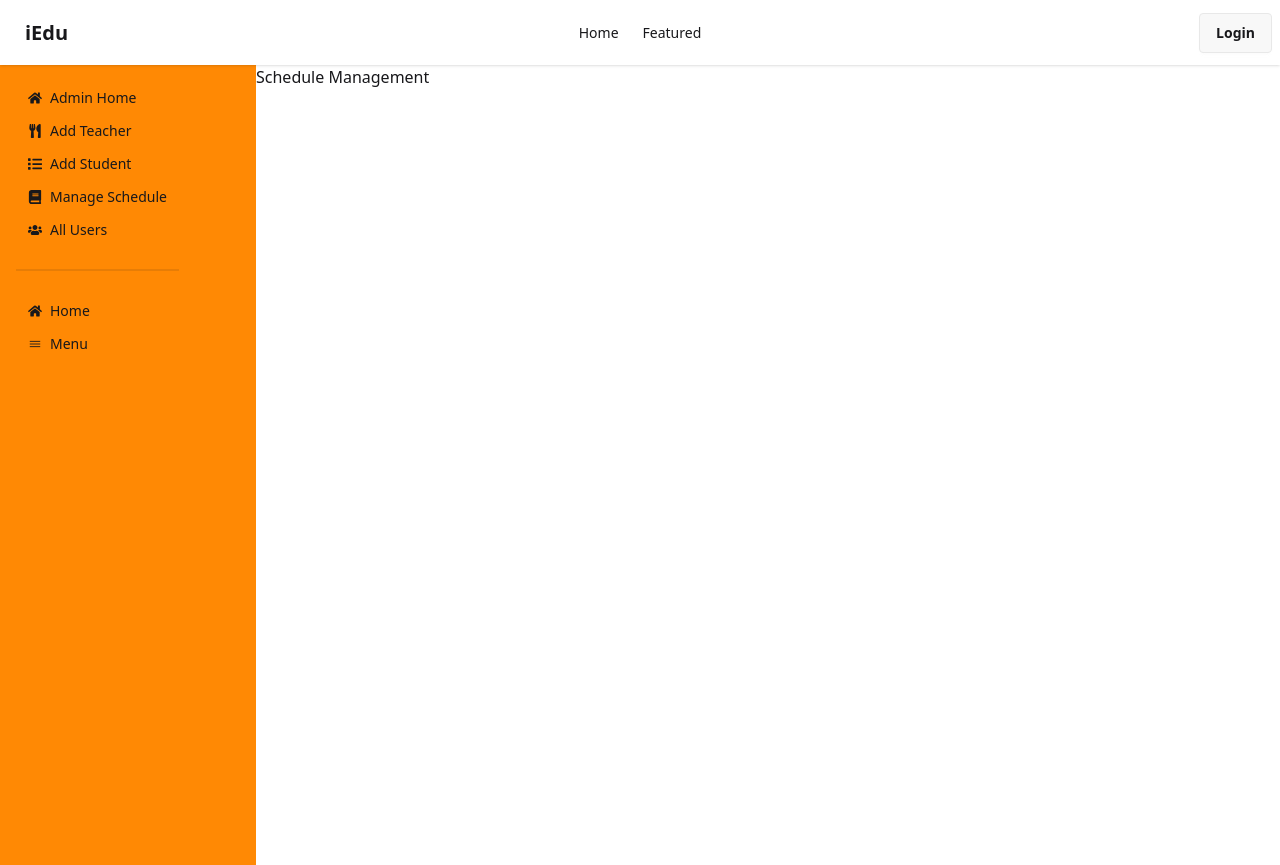
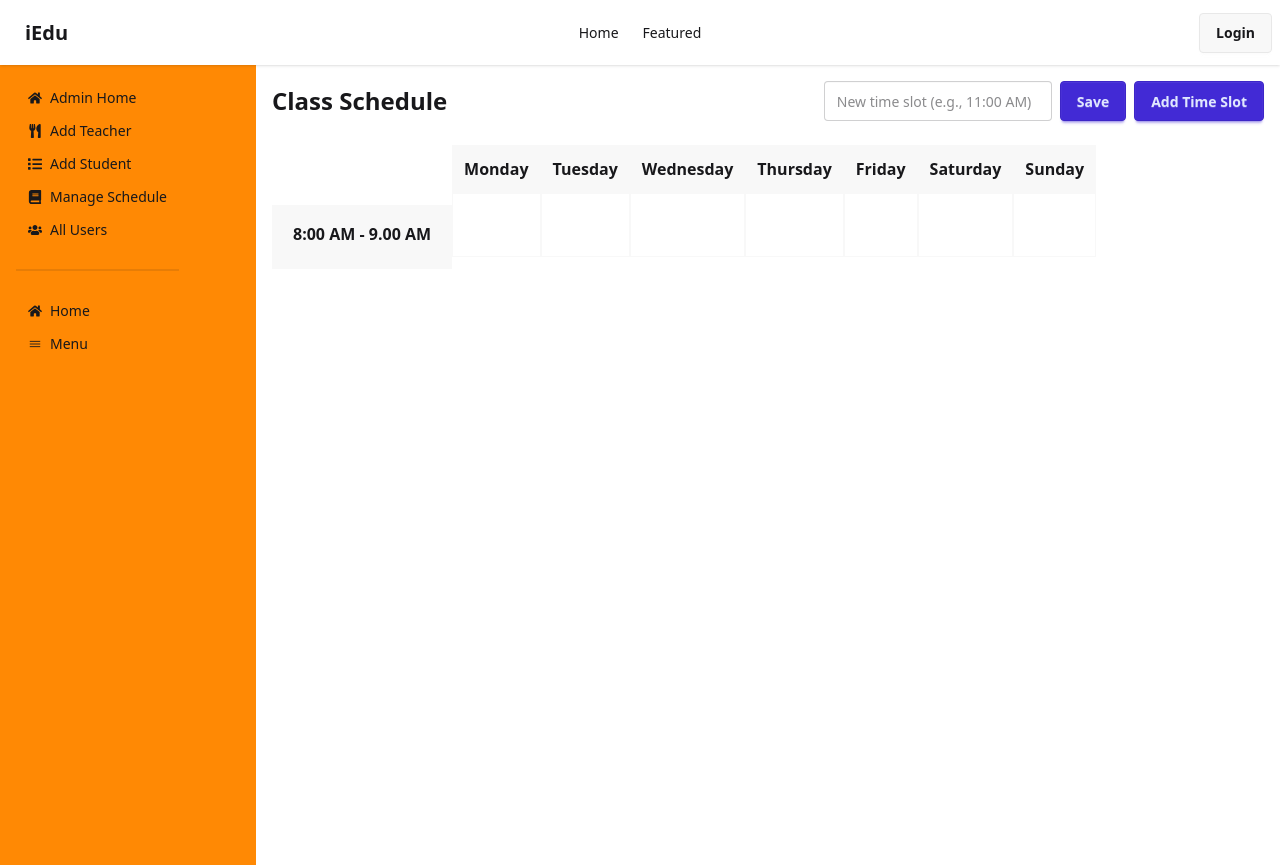
Before and after one commit to NAIM2046/JU_IIT_SAMS, a React (Vite) app in the folder Frontend/: page /adminDashboard/manageschedule in a window 1280 px wide. Built offline with nearby package versions, Linux system fonts and the light colour scheme.

Commit message:
schedule section added

```diff
--- a/Frontend/package.json
+++ b/Frontend/package.json
@@ -12,11 +12,13 @@
   "dependencies": {
     "@tailwindcss/vite": "^4.1.4",
     "axios": "^1.8.4",
+    "date-fns": "^4.1.0",
     "react": "^19.0.0",
     "react-dom": "^19.0.0",
     "react-icons": "^5.5.0",
     "react-router-dom": "^7.4.1",
-    "tailwindcss": "^4.1.4"
+    "tailwindcss": "^4.1.4",
+    "zustand": "^5.0.3"
   },
   "devDependencies": {
     "@eslint/js": "^9.21.0",
@@ -28,6 +30,8 @@
     "eslint-plugin-react-hooks": "^5.1.0",
     "eslint-plugin-react-refresh": "^0.4.19",
     "globals": "^15.15.0",
+    "prettier": "^3.5.3",
+    "prettier-plugin-tailwindcss": "^0.6.11",
     "vite": "^6.2.0"
   }
 }
--- /dev/null
+++ b/Frontend/src/Components/AdminDashboard/Schedule/DayColumn.jsx
@@ -0,0 +1,32 @@
+import { useState } from "react";
+import { useScheduleStore } from "../../AdminDashboard/stores/scheduleStore";
+import TimeSlot from "./TimeSlot";
+import EditModal from "./EditModal";
+
+export default function DayColumn({ day }) {
+    const { timeSlots } = useScheduleStore();
+    const [editingCell, setEditingCell] = useState(null);
+
+    return (
+      <div className="flex flex-col">
+        <div className="p-3 bg-base-200 font-bold text-center sticky top-0 z-10">
+          {day}
+        </div>
+        {timeSlots.map((timeSlot) => (
+          <TimeSlot
+            key={timeSlot}
+            day={day}
+            timeSlot={timeSlot}
+            onEdit={(d, t) => setEditingCell({ day: d, timeSlot: t })}
+          />
+        ))}
+        {editingCell && (
+          <EditModal
+            day={editingCell.day}
+            timeSlot={editingCell.timeSlot}
+            onClose={() => setEditingCell(null)}
+          />
+        )}
+      </div>
+    );
+  }
--- /dev/null
+++ b/Frontend/src/Components/AdminDashboard/Schedule/EditModal.jsx
@@ -0,0 +1,73 @@
+import { useState } from "react";
+import { useScheduleStore } from "../stores/scheduleStore";
+
+export default function EditModal({ day, timeSlot, onClose }) {
+    const { schedule, updateCell } = useScheduleStore();
+    const [formData, setFormData] = useState(
+      schedule[day]?.[timeSlot] || { teacher: '', room: '', subject: '' }
+    );
+
+    const handleSave = () => {
+      updateCell(day, timeSlot, formData);
+      onClose();
+    };
+
+    return (
+      <dialog open className="modal modal-bottom sm:modal-middle">
+        <div className="modal-box">
+          <h3 className="font-bold text-lg">
+            {day} - {timeSlot}
+          </h3>
+          <div className="space-y-4 py-4">
+            <label className="form-control">
+              <div className="label">
+                <span className="label-text">Teacher</span>
+              </div>
+              <input
+                type="text"
+                className="input input-bordered"
+                value={formData.teacher}
+                onChange={(e) =>
+                  setFormData({ ...formData, teacher: e.target.value })
+                }
+              />
+            </label>
+            <label className="form-control">
+              <div className="label">
+                <span className="label-text">Room Number</span>
+              </div>
+              <input
+                type="text"
+                className="input input-bordered"
+                value={formData.room}
+                onChange={(e) =>
+                  setFormData({ ...formData, room: e.target.value })
+                }
+              />
+            </label>
+            <label className="form-control">
+              <div className="label">
+                <span className="label-text">Subject</span>
+              </div>
+              <input
+                type="text"
+                className="input input-bordered"
+                value={formData.subject}
+                onChange={(e) =>
+                  setFormData({ ...formData, subject: e.target.value })
+                }
+              />
+            </label>
+          </div>
+          <div className="modal-action">
+            <button className="btn" onClick={onClose}>
+              Cancel
+            </button>
+            <button className="btn btn-primary" onClick={handleSave}>
+              Save
+            </button>
+          </div>
+        </div>
+      </dialog>
+    );
+  }
--- /dev/null
+++ b/Frontend/src/Components/AdminDashboard/Schedule/ScheduleGrid.jsx
@@ -0,0 +1,73 @@
+import { useState } from "react";
+import { useScheduleStore } from "../stores/scheduleStore";
+import TimeSlot from "./TimeSlot";
+import DayColumn from "./DayColumn";
+import useAxiosPrivate from "../../../TokenAdd/useAxiosPrivate";
+
+export default function ScheduleGrid() {
+    const axiosSecure = useAxiosPrivate();
+
+
+    const { days, timeSlots, addTimeSlot, schedule } = useScheduleStore();
+
+    const handleSaveSchedule = () => {
+      // Logic to save the schedule (e.g., send to server)
+      axiosSecure.post('/api/addschedule', schedule)
+      .then(response => {
+          console.log("Schedule saved successfully:", response.data);
+      }).catch(error => {
+          console.error("Error saving schedule:", error);
+      });
+    };
+
+    const [newTime, setNewTime] = useState('');
+
+    const handleAddTimeSlot = () => {
+      if (newTime.trim()) {
+        addTimeSlot(newTime);
+        setNewTime('');
+      }
+    };
+
+    return (
+      <div className="space-y-6">
+        <div className="flex justify-between items-center">
+          <h2 className="text-2xl font-bold">Class Schedule</h2>
+          <div className="flex gap-2">
+            <input
+              type="text"
+              placeholder="New time slot (e.g., 11:00 AM)"
+              className="input input-bordered"
+              value={newTime}
+              onChange={(e) => setNewTime(e.target.value)}
+            />
+            <button className="btn btn-primary" onClick={handleSaveSchedule}>
+              Save
+            </button>
+            <button className="btn btn-primary" onClick={handleAddTimeSlot}>
+              Add Time Slot
+            </button>
+          </div>
+        </div>
+
+        <div className="flex overflow-x-auto pb-4">
+          {/* Time slot header column */}
+          <div className="flex flex-col min-w-[120px]">
+            <div className="p-3 h-[60px]"></div>
+            {timeSlots.map((timeSlot) => (
+              <TimeSlot
+                key={`header-${timeSlot}`}
+                timeSlot={timeSlot}
+                isHeader
+              />
+            ))}
+          </div>
+
+          {/* Day columns */}
+          {days.map((day) => (
+            <DayColumn key={day} day={day} />
+          ))}
+        </div>
+      </div>
+    );
+  }
--- /dev/null
+++ b/Frontend/src/Components/AdminDashboard/Schedule/TimeSlot.jsx
@@ -0,0 +1,58 @@
+import { useState } from "react";
+import { useScheduleStore } from "../../AdminDashboard/stores/scheduleStore";
+
+export default function TimeSlot({ day, timeSlot, isHeader = false, onEdit }) {
+    const { schedule } = useScheduleStore();
+    const cellData = schedule[day]?.[timeSlot] || {};
+
+    return (
+      <div
+        className={`p-3 border border-base-200 min-h-16 cursor-pointer hover:bg-base-100 transition-colors ${
+          isHeader ? 'bg-base-200 font-bold' : 'bg-base-100'
+        }`}
+        onDoubleClick={!isHeader ? () => onEdit(day, timeSlot) : null}
+      >
+        {isHeader ? (
+          <EditableTimeSlot timeSlot={timeSlot} />
+        ) : (
+          <div className="space-y-1">
+            {cellData.teacher && <p className="text-sm">{cellData.teacher}</p>}
+            {cellData.room && <p className="text-xs opacity-70">Room: {cellData.room}</p>}
+            {cellData.subject && <p className="text-xs badge badge-neutral">{cellData.subject}</p>}
+          </div>
+        )}
+      </div>
+    );
+  }
+
+  function EditableTimeSlot({ timeSlot }) {
+    const [editing, setEditing] = useState(false);
+    const [newTime, setNewTime] = useState(timeSlot);
+    const { editTimeSlot } = useScheduleStore();
+
+    const handleSave = () => {
+      editTimeSlot(timeSlot, newTime);
+      setEditing(false);
+    };
+
+    return editing ? (
+      <div className="flex gap-2">
+        <input
+          type="text"
+          className="input input-xs w-full"
+          value={newTime}
+          onChange={(e) => setNewTime(e.target.value)}
+        />
+        <button className="btn btn-xs btn-success" onClick={handleSave}>
+          ✓
+        </button>
+      </div>
+    ) : (
+      <div
+        className="hover:bg-base-300 px-2 py-1 rounded cursor-pointer flex justify-between"
+        onClick={() => setEditing(true)}
+      >
+        {timeSlot}
+      </div>
+    );
+  }
--- a/Frontend/src/Components/AdminDashboard/ScheduleManage.jsx
+++ b/Frontend/src/Components/AdminDashboard/ScheduleManage.jsx
@@ -1,7 +1,12 @@
 import React from "react";
+import ScheduleGrid from "./Schedule/ScheduleGrid";
 
 const ScheduleManage = () => {
-  return <div>Schedule Management</div>;
+  return (
+    <div className="container mx-auto p-4 min-h-screen">
+      <ScheduleGrid />
+    </div>
+  );
 };
 
 export default ScheduleManage;
--- /dev/null
+++ b/Frontend/src/Components/AdminDashboard/stores/scheduleStore.js
@@ -0,0 +1,45 @@
+import { create } from 'zustand';
+
+export const useScheduleStore = create((set) => ({
+  days: ['Monday', 'Tuesday', 'Wednesday', 'Thursday', 'Friday', 'Saturday', 'Sunday'],
+  timeSlots: ['8:00 AM - 9.00 AM'],
+  schedule: {}, // Format: { day: { timeSlot: { teacher, room, subject } } }
+
+  // Add new time slot
+  addTimeSlot: (newTime) => set((state) => ({
+    timeSlots: [...state.timeSlots, newTime]
+  })),
+
+  // Update a single cell's data
+  updateCell: (day, timeSlot, data) => set((state) => {
+    const updatedSchedule = {
+      ...state.schedule,
+      [day]: {
+        ...(state.schedule[day] || {}),
+        [timeSlot]: data
+      }
+    };
+
+    return { schedule: updatedSchedule };
+  }),
+
+  // Edit time slot label (and update all references in schedule)
+  editTimeSlot: (oldTime, newTime) => set((state) => {
+    // Update timeSlots array
+    const updatedTimeSlots = state.timeSlots.map(t => t === oldTime ? newTime : t);
+
+    // Deep clone and update schedule
+    const updatedSchedule = JSON.parse(JSON.stringify(state.schedule));
+    for (const day in updatedSchedule) {
+      if (updatedSchedule[day][oldTime]) {
+        updatedSchedule[day][newTime] = updatedSchedule[day][oldTime];
+        delete updatedSchedule[day][oldTime];
+      }
+    }
+
+    return {
+      timeSlots: updatedTimeSlots,
+      schedule: updatedSchedule
+    };
+  })
+}));
--- a/Frontend/src/index.css
+++ b/Frontend/src/index.css
@@ -1,2 +1,5 @@
 @import "tailwindcss";
 @plugin "daisyui";
+@tailwind base;
+@tailwind components;
+@tailwind utilities;
```
Also changed, not shown: 1 other file (tests, documents, lock files or other folders).
